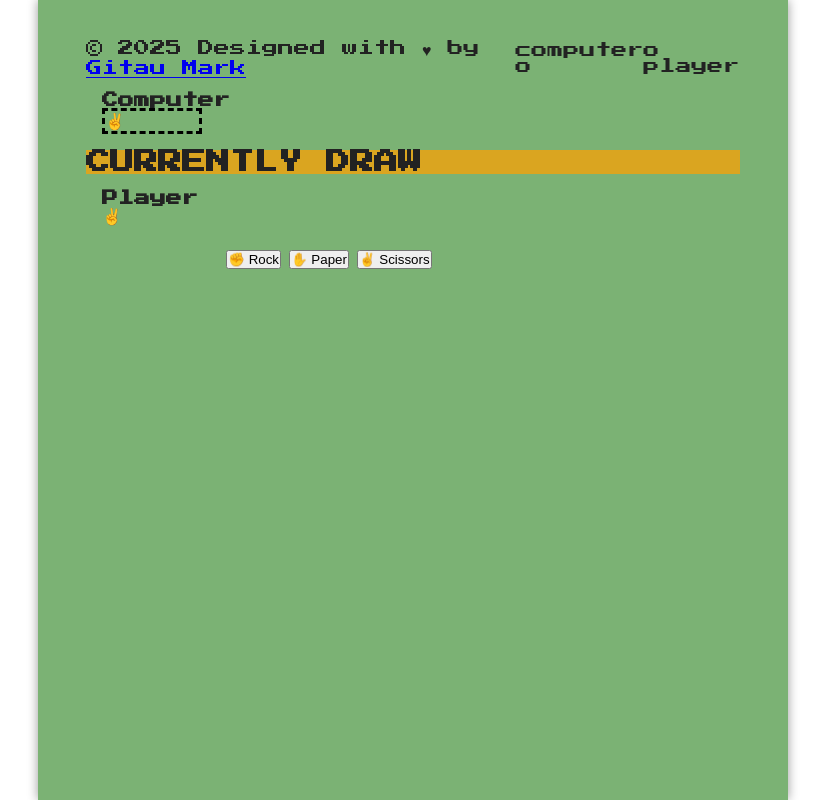
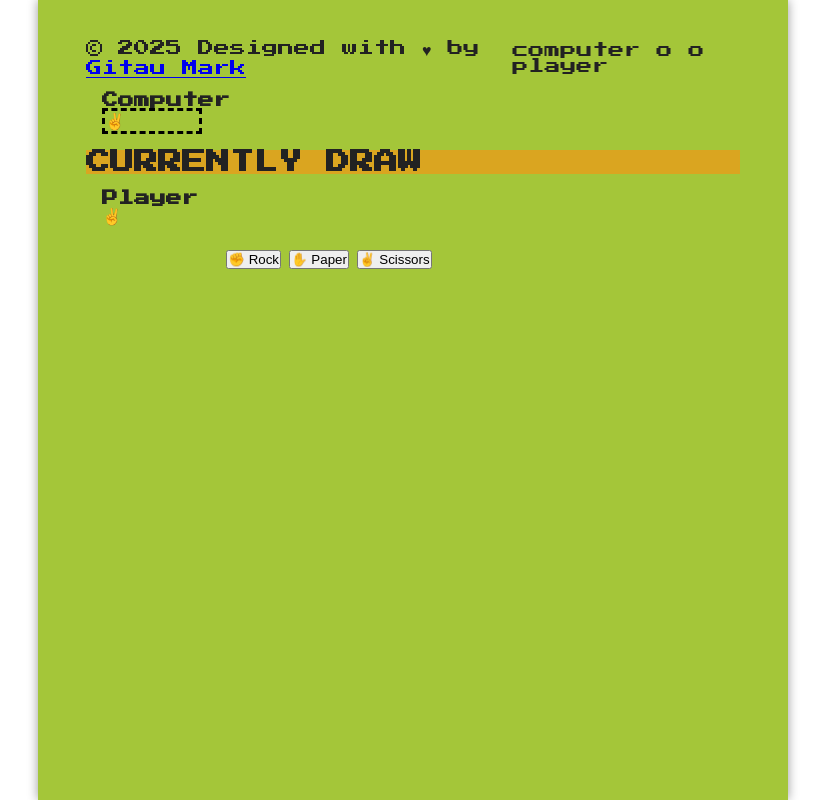
Before and after one commit to de-scientist/rock_paper_scissors_game, a website built with Vite: page index.html in a window 1280 px wide. Shown: the whole page, without its empty margins (227-1052 px from the left). Built offline with nearby package versions, Linux system fonts and the light colour scheme.

Commit message:
change the color of the container

```diff
--- a/index.html
+++ b/index.html
@@ -11,15 +11,17 @@
     <link rel="stylesheet" href="./src/style.css">
   </head>
   <body>
-    <div class="container">
+    <div class="game-container">
       <div class="container-wrapper">
+       <!-- <header class="game-header">-->
         <p>
         © 2025 Designed with  &hearts; by
         <a href="https://github.com/de-scientist/" target="_blank">Gitau Mark</a>
       </p>
-       <p class="range_text">computer o</p>
-       <p class="range_text">o player</p>
+       <p> <span id="computer-score">computer o</span> o <span id="player-score">player</span></p>
+       <!--</header>-->
       </div>
+
 
       <div class="content">
       <div class="computer">
--- a/src/style.css
+++ b/src/style.css
@@ -20,11 +20,11 @@ body {
 }
 
 
-.container {
+.game-container {
   max-width: 750px;
   width: 100%;
   height: 100%;
-  background-color: #7BB274;
+  background-color: #a4c639;
   box-shadow: 0 0 10px rgba(0, 0, 0, 0.4);
   padding: 2.5rem 3rem;
   border-radius: 0;
```
